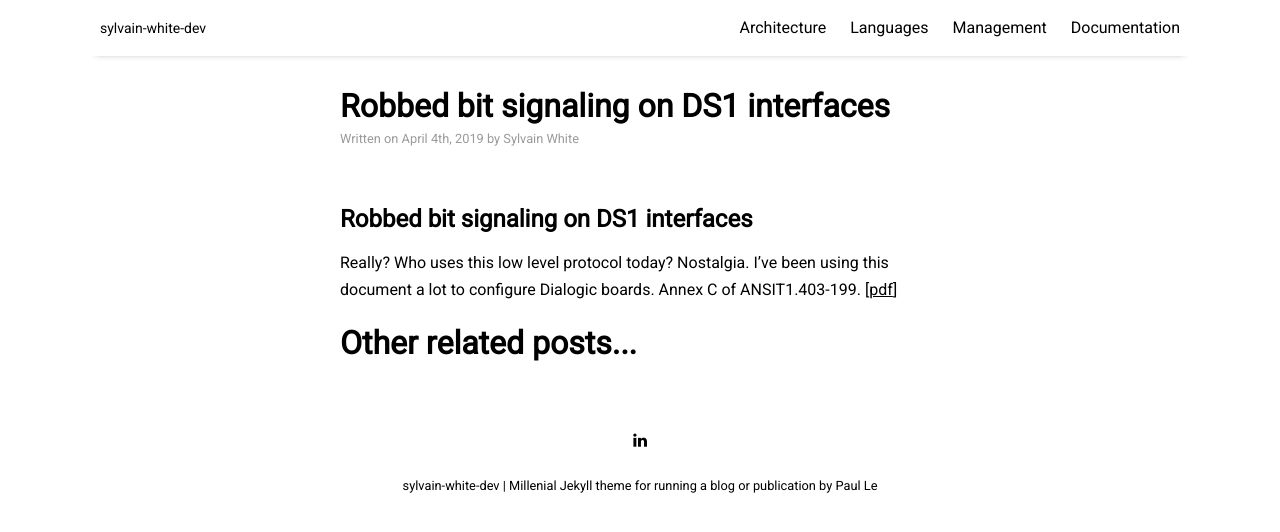
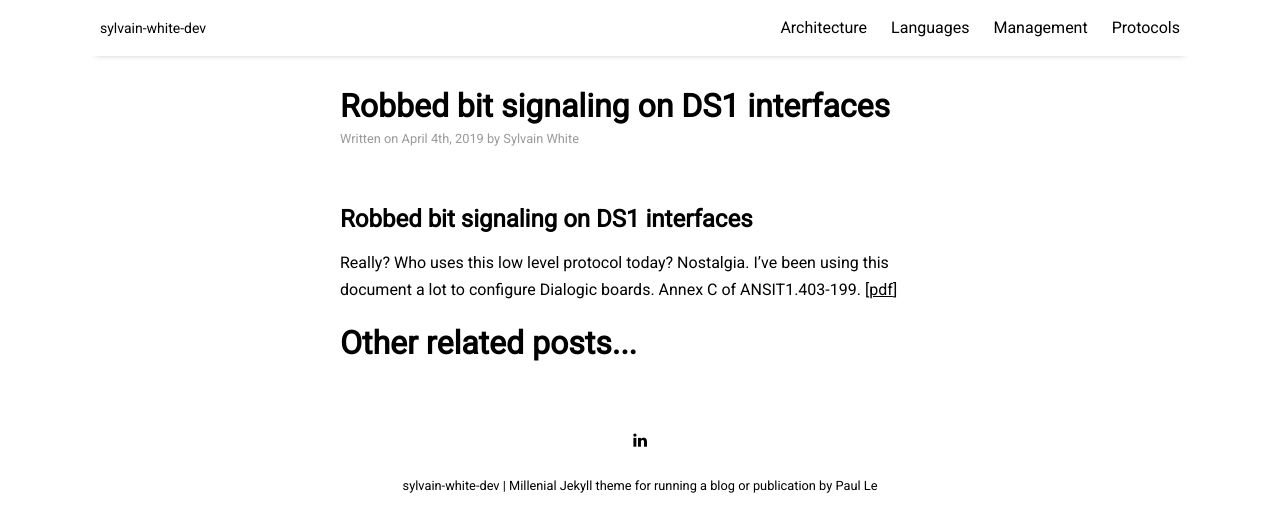
Before and after one commit to sylvainwhite/sylvain-white-dev, a Jekyll site: the page built from _posts/2019-04-04-robbedBitSignalingOnDS1.md, in a window 1280 px wide. Shown: the top 532 px of the page. Built offline with Jekyll 4.4.1, drawn with Linux system fonts in a browser that asks for light colours; nearby versions of some CDN libraries.

Commit message:
Replace Documentation page by Protocols page

```diff
--- a/_data/settings.yml
+++ b/_data/settings.yml
@@ -10,7 +10,7 @@
 - {name: 'Architecture', folder: 'pages', file: 'architecture.html'}
 - {name: 'Languages', folder: 'pages', file: 'languages.html'}
 - {name: 'Management', folder: 'pages', file: 'management.html'}
-- {name: 'Documentation', folder: 'pages', file: 'documentation.html'}
+- {name: 'Protocols', folder: 'pages', file: 'protocols.html'}
 
 # Available social icons are powered by Font Awesome, so you can use any icon that they offer
 social:
--- a/_posts/2019-04-04-robbedBitSignalingOnDS1.md
+++ b/_posts/2019-04-04-robbedBitSignalingOnDS1.md
@@ -2,8 +2,8 @@
 layout: post
 title: "Robbed bit signaling on DS1 interfaces"
 author: "Sylvain White"
-categories: protocol
-tags: [protocol]
+categories: protocols
+tags: [protocols]
 # image: city-2.jpg
 ---
 <br/>
--- a/pages/documentation.html
+++ b/pages/protocols.html
@@ -1,8 +1,8 @@
 ---
 layout: page
-title: Documentation
+title: Protocols
 ---
-{% for post in site.categories.documentation %}
+{% for post in site.categories.protocols %}
   <a href="{{ site.github.url }}{{ post.url }}">
     <div class="featured-posts" {% if post.image %}style="background-image:url({{ site.github.url }}/assets/img/{{ post.image }})"{% endif %}>
       <h2><span>{{ post.title }}</span></h2>
```
